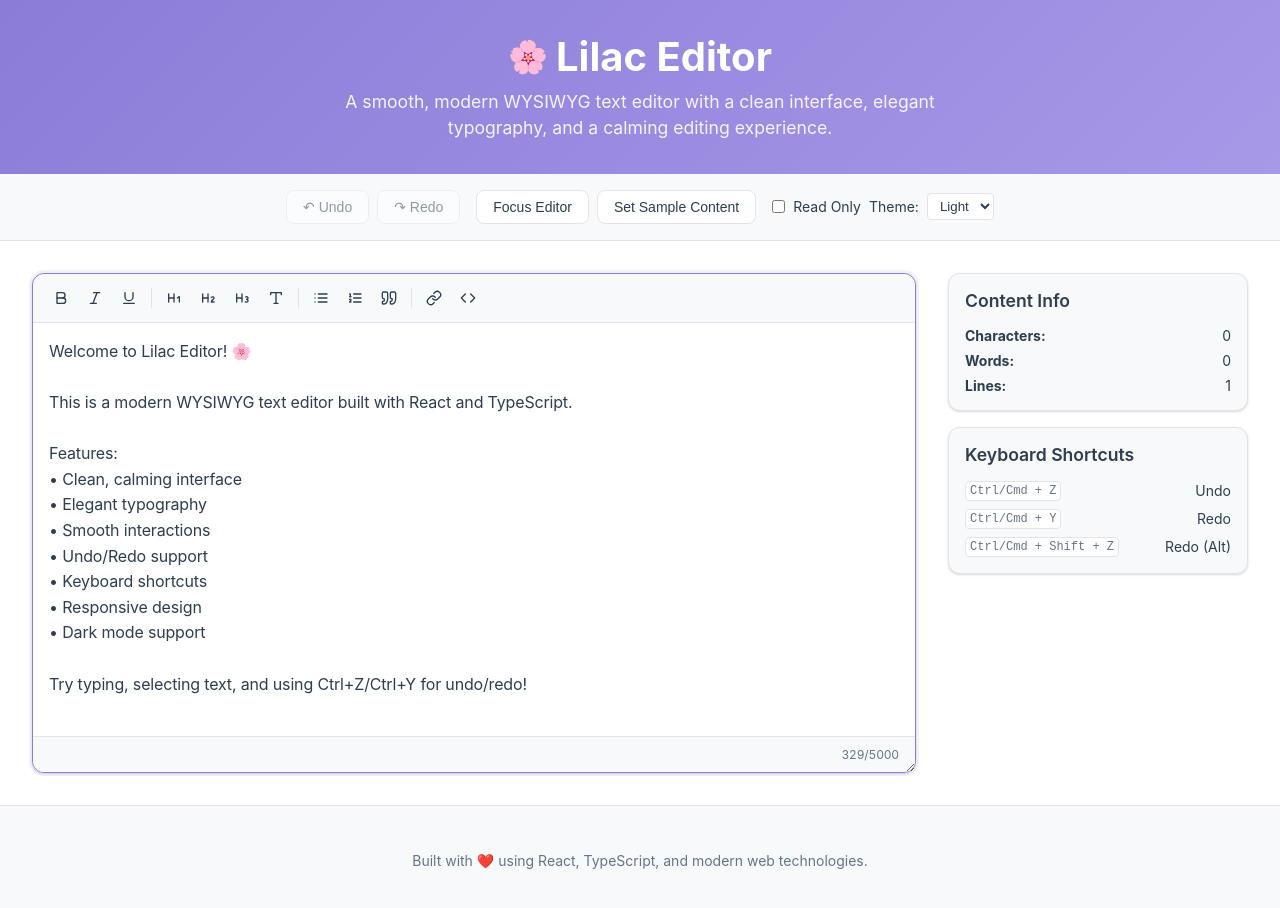
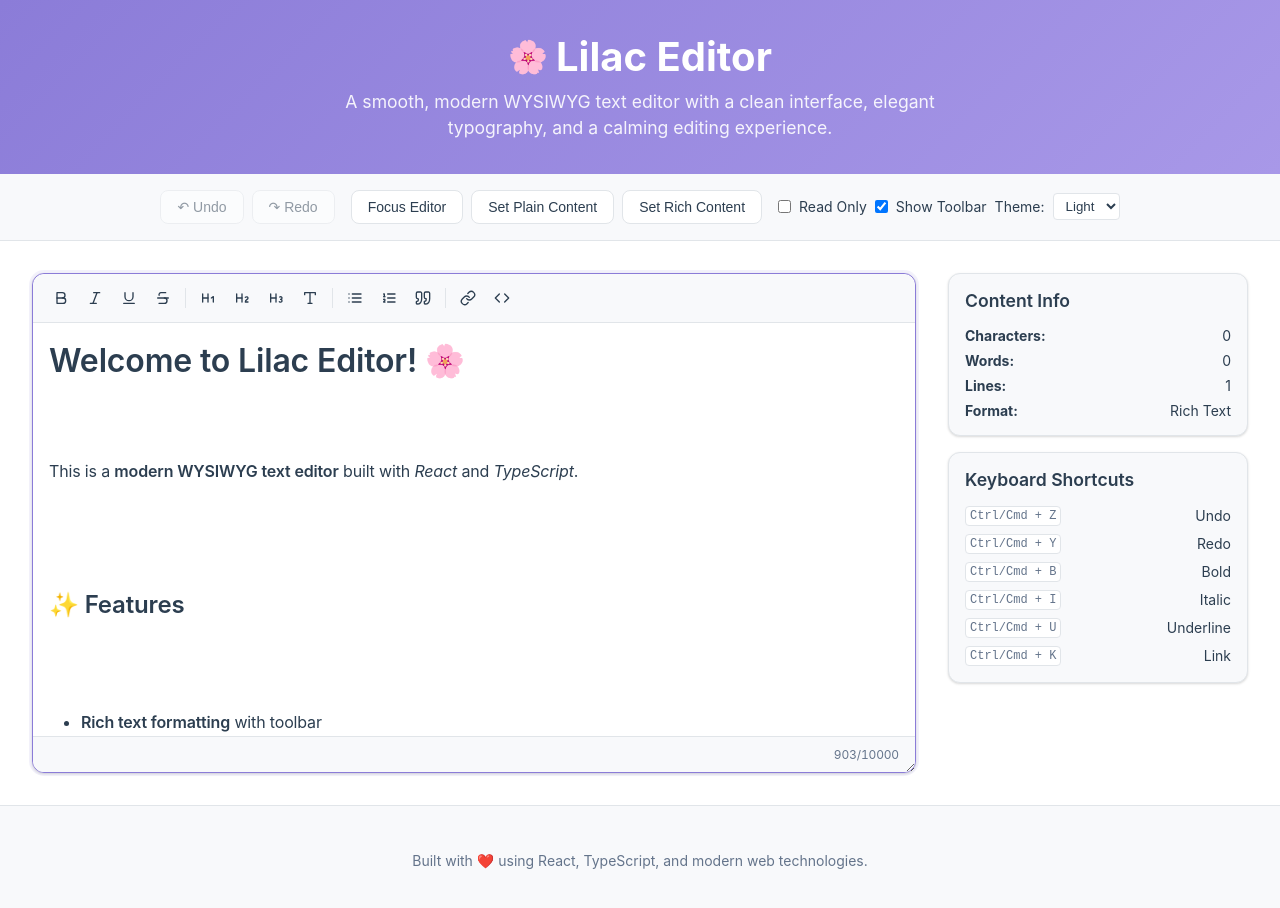
Before and after one commit to maifeeulasad/lilac, a React (Vite) app: page / in a window 1280 px wide. Shown: the top 908 px of the page. Built offline with nearby package versions, Linux system fonts and the light colour scheme.

Commit message:
[example]: updated react example w toolbar;

```diff
--- a/src/App.tsx
+++ b/src/App.tsx
@@ -7,6 +7,7 @@ function App() {
   const [content, setContent] = useState('');
   const [theme, setTheme] = useState<'light' | 'dark'>('light');
   const [readOnly, setReadOnly] = useState(false);
+  const [showToolbar, setShowToolbar] = useState(true);
 
   const handleContentChange = (newContent: string) => {
     setContent(newContent);
@@ -26,6 +27,21 @@ function App() {
 
   const handleSetContent = () => {
     editorRef.current?.setContent('This is some sample content set programmatically!');
+  };
+
+  const handleSetRichContent = () => {
+    const richContent = `<h1>Welcome to Lilac Editor!</h1>
+<p>This is a <strong>rich text</strong> example with <em>formatting</em>.</p>
+<h2>Features:</h2>
+<ul>
+<li><strong>Bold</strong> and <em>italic</em> text</li>
+<li>Headers and paragraphs</li>
+<li>Lists and quotes</li>
+</ul>
+<blockquote>
+<p>This is a beautiful quote with elegant styling.</p>
+</blockquote>`;
+    editorRef.current?.setContent(richContent);
   };
 
   const canUndo = editorRef.current?.canUndo ?? false;
@@ -68,7 +84,10 @@ function App() {
             Focus Editor
           </button>
           <button className="app__button" onClick={handleSetContent}>
-            Set Sample Content
+            Set Plain Content
+          </button>
+          <button className="app__button" onClick={handleSetRichContent}>
+            Set Rich Content
           </button>
         </div>
 
@@ -80,6 +99,15 @@ function App() {
               onChange={(e) => setReadOnly(e.target.checked)}
             />
             Read Only
+          </label>
+
+          <label className="app__checkbox">
+            <input
+              type="checkbox"
+              checked={showToolbar}
+              onChange={(e) => setShowToolbar(e.target.checked)}
+            />
+            Show Toolbar
           </label>
 
           <label className="app__select">
@@ -99,29 +127,65 @@ function App() {
         <div className="app__editor-container">
           <Editor
             ref={editorRef}
-            initialContent="Welcome to Lilac Editor! 🌸
+            initialContent={`<h1>Welcome to Lilac Editor! 🌸</h1>
 
-This is a modern WYSIWYG text editor built with React and TypeScript.
+<p>This is a <strong>modern WYSIWYG text editor</strong> built with <em>React</em> and <em>TypeScript</em>.</p>
 
-Features:
-• Clean, calming interface
-• Elegant typography
-• Smooth interactions
-• Undo/Redo support
-• Keyboard shortcuts
-• Responsive design
-• Dark mode support
+<h2>✨ Features</h2>
+<ul>
+<li><strong>Rich text formatting</strong> with toolbar</li>
+<li>Clean, calming interface</li>
+<li>Elegant typography</li>
+<li>Smooth interactions</li>
+<li>Undo/Redo support</li>
+<li>Keyboard shortcuts</li>
+<li>Responsive design</li>
+<li>Dark mode support</li>
+</ul>
 
-Try typing, selecting text, and using Ctrl+Z/Ctrl+Y for undo/redo!"
+<h3>🎨 Try the formatting tools!</h3>
+<p>Select text and use the toolbar buttons or keyboard shortcuts:</p>
+<ul>
+<li><strong>Ctrl/Cmd + B</strong> for bold</li>
+<li><strong>Ctrl/Cmd + I</strong> for italic</li>
+<li><strong>Ctrl/Cmd + U</strong> for underline</li>
+<li><strong>Ctrl/Cmd + K</strong> for links</li>
+</ul>
+
+<blockquote>
+<p>"The best way to predict the future is to create it." - Peter Drucker</p>
+</blockquote>
+
+<p>Enjoy writing with Lilac! ✍️</p>`}
             placeholder="Start writing something beautiful..."
             theme={theme}
             readOnly={readOnly}
             autoFocus
-            maxLength={5000}
+            maxLength={10000}
             onChange={handleContentChange}
             onFocus={() => console.log('Editor focused')}
             onBlur={() => console.log('Editor blurred')}
-            toolbar={{ show: true }}
+            toolbar={{
+              show: showToolbar,
+              tools: [
+                'bold',
+                'italic',
+                'underline',
+                'strikethrough',
+                'separator',
+                'heading1',
+                'heading2',
+                'heading3',
+                'paragraph',
+                'separator',
+                'bulletList',
+                'orderedList',
+                'blockquote',
+                'separator',
+                'link',
+                'codeBlock'
+              ]
+            }}
             className="app__editor"
           />
         </div>
@@ -133,10 +197,13 @@ Try typing, selecting text, and using Ctrl+Z/Ctrl+Y for undo/redo!"
               <strong>Characters:</strong> {content.length}
             </div>
             <div className="app__info-item">
-              <strong>Words:</strong> {content.trim() ? content.trim().split(/\s+/).length : 0}
+              <strong>Words:</strong> {content.trim() ? content.replace(/<[^>]*>/g, '').trim().split(/\s+/).length : 0}
             </div>
             <div className="app__info-item">
               <strong>Lines:</strong> {content.split('\n').length}
+            </div>
+            <div className="app__info-item">
+              <strong>Format:</strong> {showToolbar ? 'Rich Text' : 'Plain Text'}
             </div>
           </div>
 
@@ -150,10 +217,26 @@ Try typing, selecting text, and using Ctrl+Z/Ctrl+Y for undo/redo!"
               <kbd>Ctrl/Cmd + Y</kbd>
               <span>Redo</span>
             </div>
-            <div className="app__shortcut">
-              <kbd>Ctrl/Cmd + Shift + Z</kbd>
-              <span>Redo (Alt)</span>
-            </div>
+            {showToolbar && (
+              <>
+                <div className="app__shortcut">
+                  <kbd>Ctrl/Cmd + B</kbd>
+                  <span>Bold</span>
+                </div>
+                <div className="app__shortcut">
+                  <kbd>Ctrl/Cmd + I</kbd>
+                  <span>Italic</span>
+                </div>
+                <div className="app__shortcut">
+                  <kbd>Ctrl/Cmd + U</kbd>
+                  <span>Underline</span>
+                </div>
+                <div className="app__shortcut">
+                  <kbd>Ctrl/Cmd + K</kbd>
+                  <span>Link</span>
+                </div>
+              </>
+            )}
           </div>
         </div>
       </main>
```
